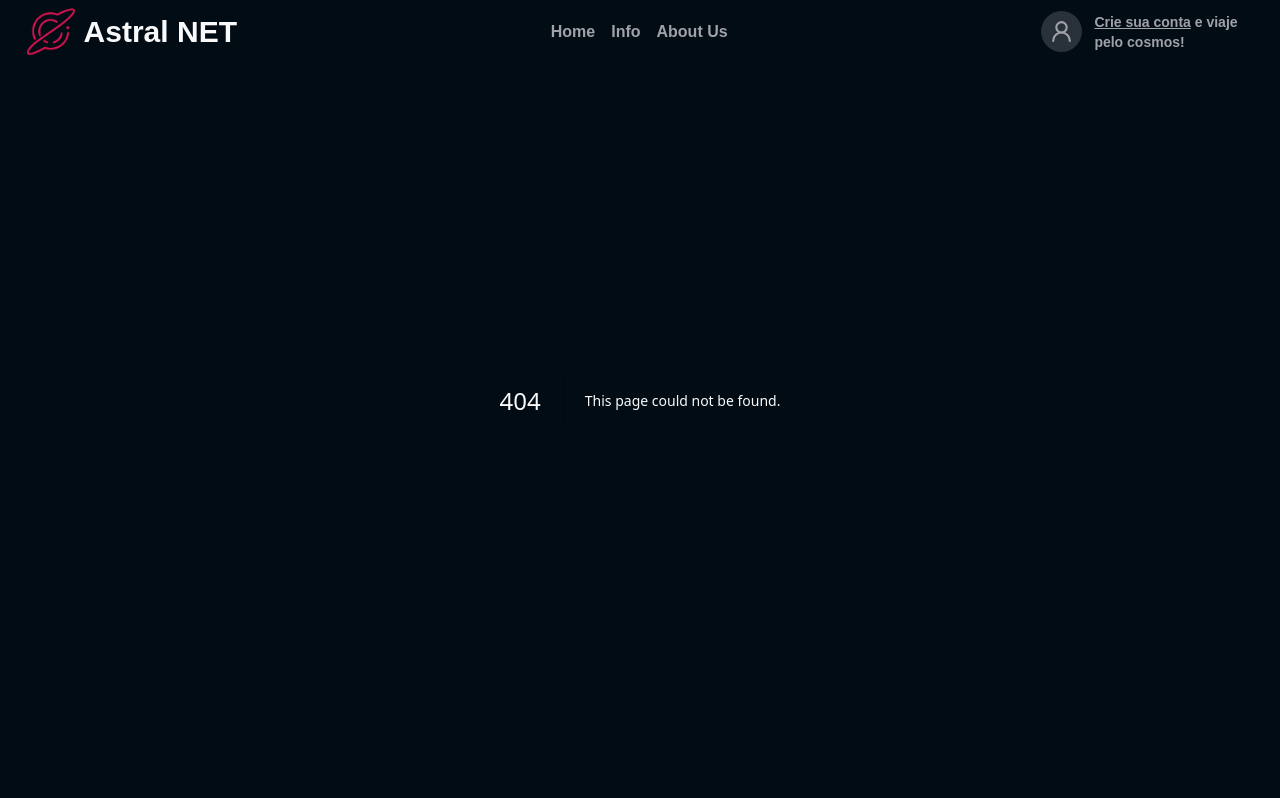
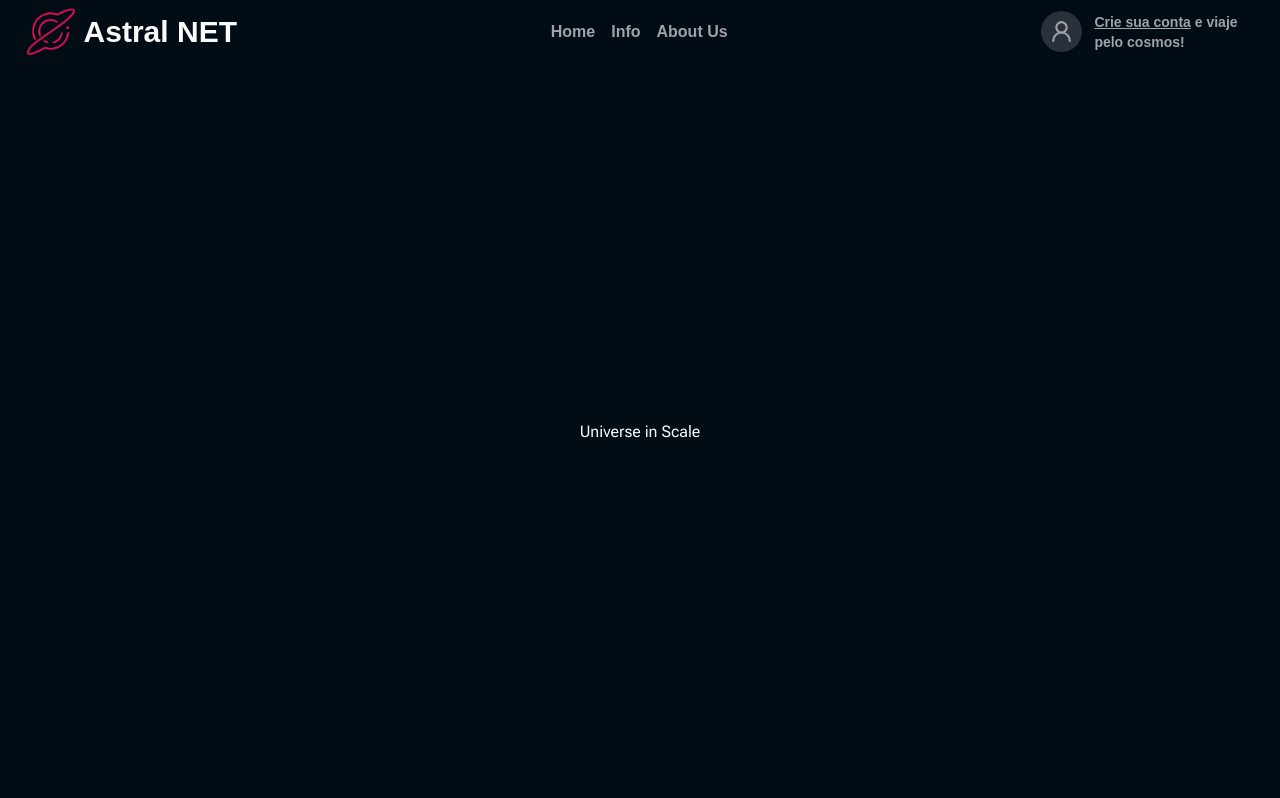
Before and after one commit to SantosVicente/AstralNet, a Next.js app in the folder web/: page /info/universe-scale in a window 1280 px wide. Before the commit this address had no page. Shown: the top 798 px of the page. Built offline with nearby package versions, Linux system fonts and the light colour scheme; a web font is replaced by a local one.

Commit message:
Create page.tsx

```diff
--- /dev/null
+++ b/web/src/app/info/universe-scale/page.tsx
@@ -0,0 +1,7 @@
+export default function UniverseScale() {
+    return(
+        <div className="pt-16 flex items-center h-screen justify-center">
+            <p>Universe in Scale</p>
+        </div>
+    );
+}
```
